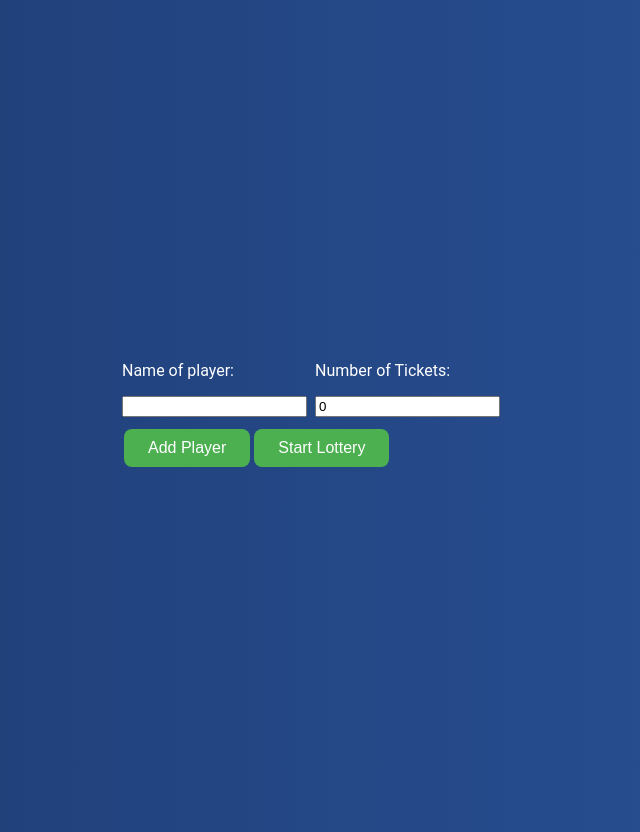
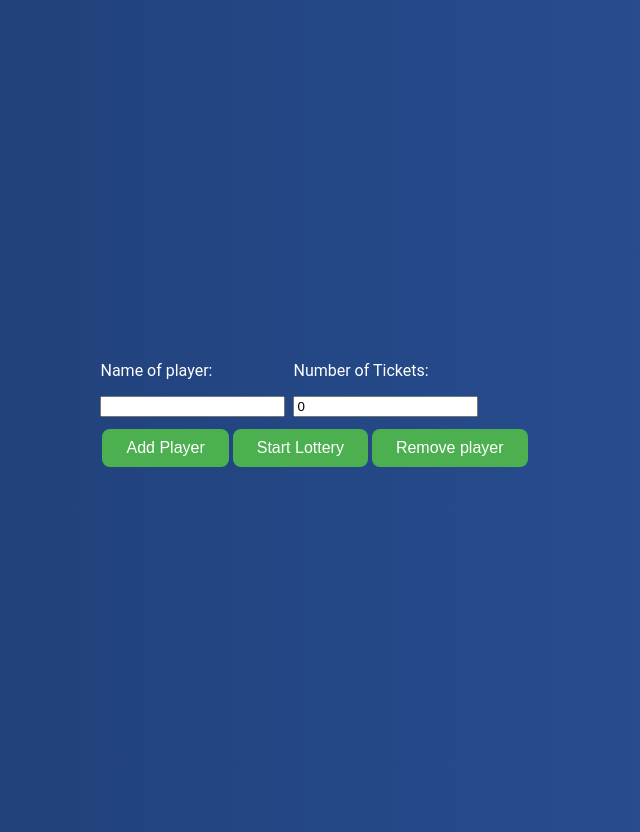
Before and after one commit to MaggiePN92/lottery-app, a React (Create React App) app: page / in a window 1280 px wide. Shown: the whole page, without its empty margins (325-965 px from the left). Built offline with nearby package versions, Linux system fonts and the light colour scheme.

Commit message:
remove player button

```diff
--- a/src/LotteryForm.tsx
+++ b/src/LotteryForm.tsx
@@ -37,6 +37,15 @@ function LotteryForm({ onLotteryStart }: Props) {
     setPlayers([...players, { name: '', tickets: 0 }]);
   };
 
+  const removePlayer = () => {
+    const newPlayers = [...players];
+    if (newPlayers.length === 1) {
+      return;
+    }
+    newPlayers.pop();
+    setPlayers(newPlayers);
+  }
+
   return (
     <form onSubmit={handleSubmit}>
   <div className="form-container">
@@ -70,6 +79,10 @@ function LotteryForm({ onLotteryStart }: Props) {
     Add Player
   </button>
   <button type="submit">Start Lottery</button>
+
+  <button type="button" onClick={removePlayer}>
+    Remove player
+  </button>
 </form>
 
 
```
